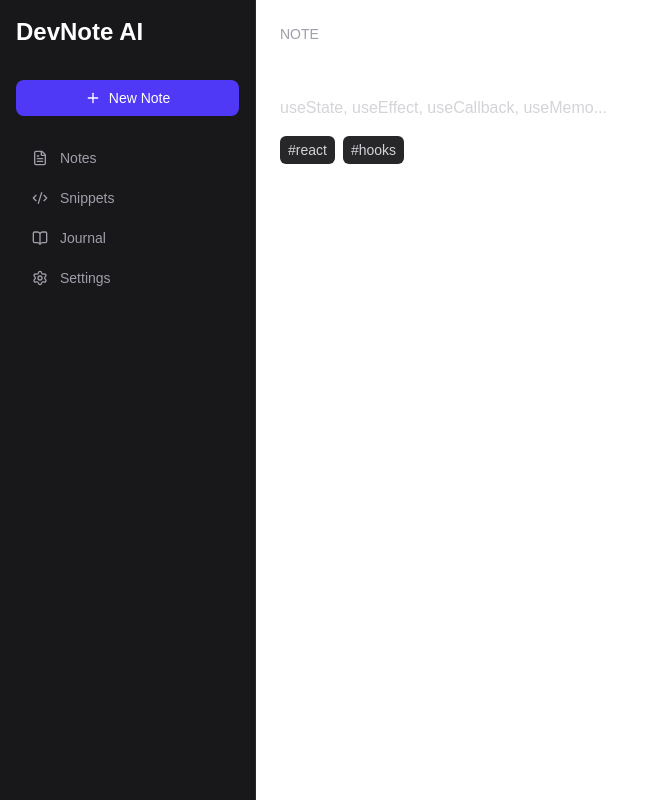
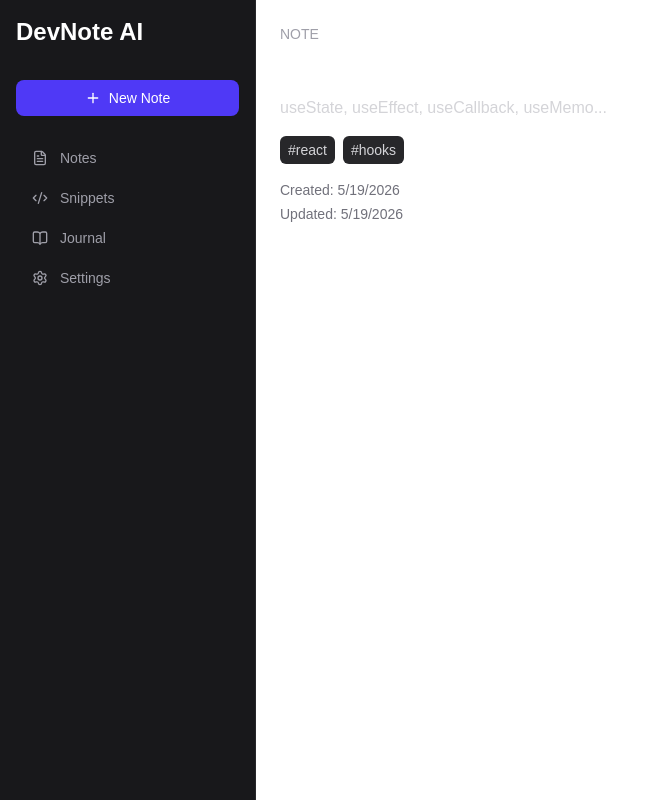
Before and after one commit to Sara-97-hub/devnote-ai, a Next.js app: page /notes/1 in a window 1280 px wide. Shown: the whole page, without its empty margins (0-653 px from the left). Built offline with nearby package versions, Linux system fonts and the light colour scheme.

Commit message:
Add note timestamps to detail page

```diff
--- a/src/app/notes/[id]/page.tsx
+++ b/src/app/notes/[id]/page.tsx
@@ -43,6 +43,18 @@ export default async function NotePage({ params }: Props) {
         </span>
       ))}
     </div>
+
+
+<div className="space-y-1 text-sm text-zinc-500">
+  <p>
+  Created: {new Date(note.created_at).toLocaleDateString()}
+</p>
+
+<p>
+  Updated: {new Date(note.updated_at).toLocaleDateString()}
+</p>
+</div>
+
   </div>
 );
 }
```
